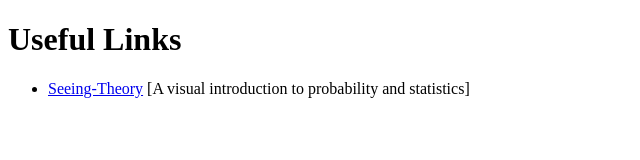
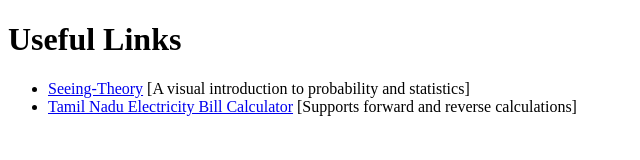
Before and after one commit to srimadhan11/srimadhan11.github.io, a plain HTML site: page index.html in a window 1280 px wide. Shown: the whole page, without its empty margins (0-640 px from the left). Drawn offline with Linux system fonts and the light colour scheme.

Commit message:
add TNEB-Calculator repo link

```diff
--- a/index.html
+++ b/index.html
@@ -10,6 +10,9 @@
       <li>
         <a href='https://srimadhan11.github.io/Seeing-Theory'>Seeing-Theory</a> [A visual introduction to probability and statistics]
       </li>
+      <li>
+        <a href='https://srimadhan11.github.io/TNEB-Calculator'>Tamil Nadu Electricity Bill Calculator</a> [Supports forward and reverse calculations]
+      </li>
     </ul>
   </body>
 </html>
```
